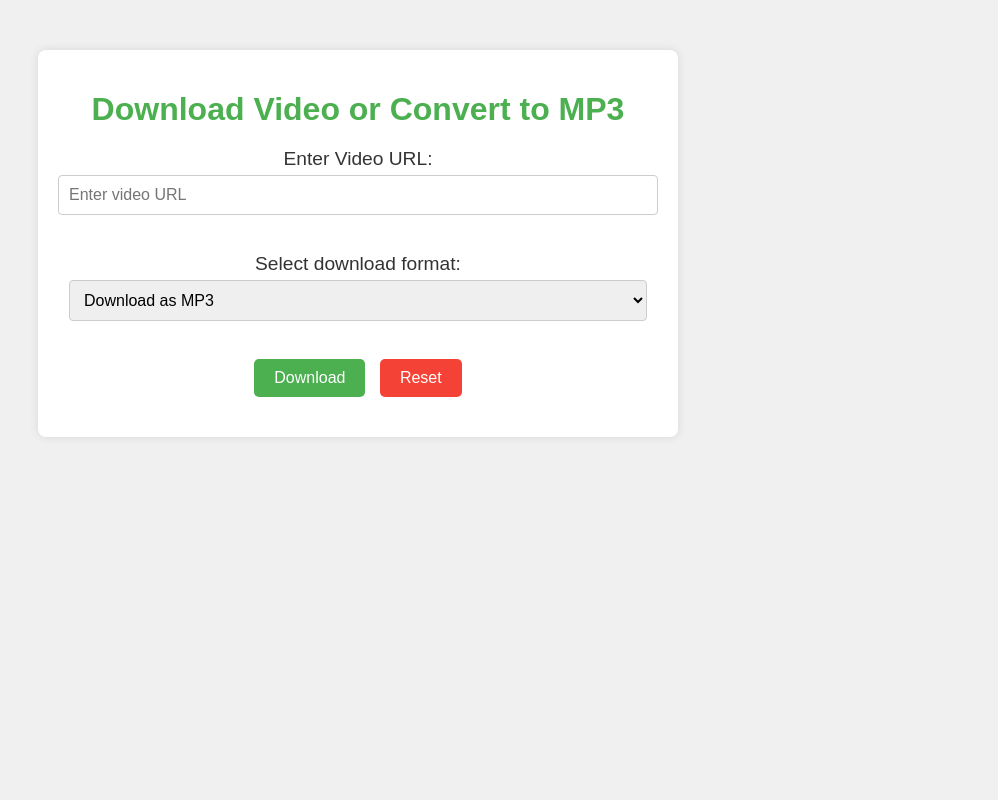
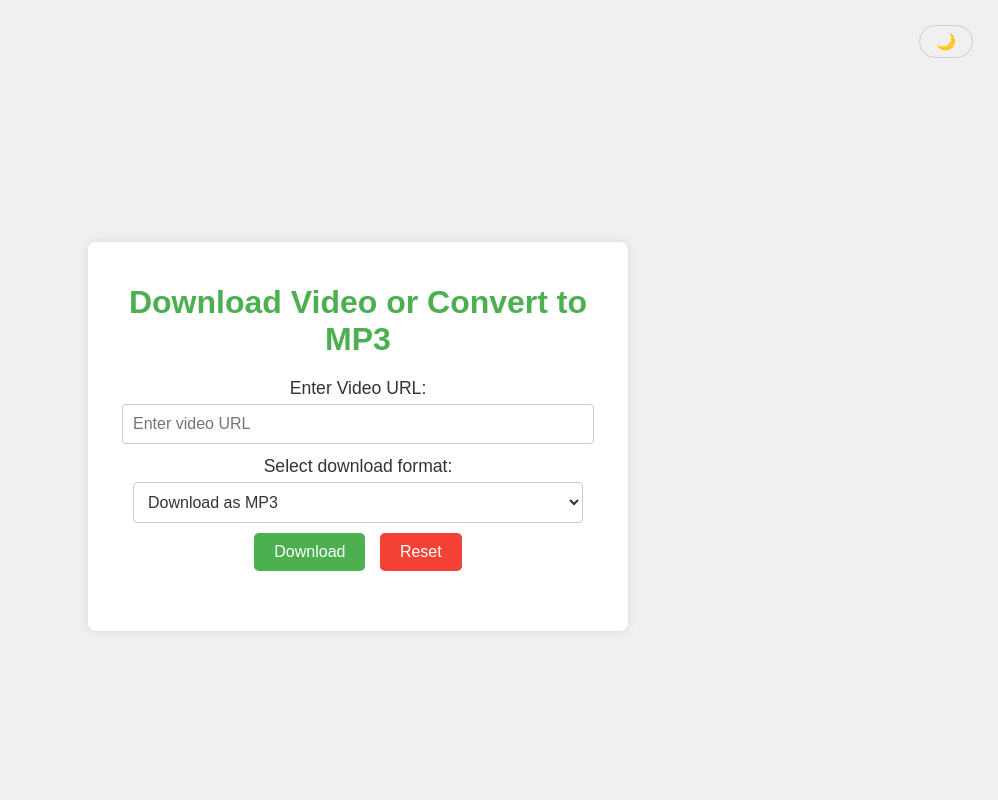
Before and after one commit to techfix-sqaud/YtM, a Flask app: page / in a window 1280 px wide. Shown: the whole page, without its empty margins (282-1280 px from the left). Run offline with Flask 3, Linux system fonts and the light colour scheme.

Commit message:
Enhance index.html with dark mode support and improved styling; refactor form handling for better user experience

```diff
--- a/app/templates/index.html
+++ b/app/templates/index.html
@@ -1,126 +1,238 @@
 <!DOCTYPE html>
 <html lang="en">
 <head>
-    <meta charset="UTF-8">
-    <meta name="viewport" content="width=device-width, initial-scale=1.0">
+  <meta charset="UTF-8" />
+  <meta name="viewport" content="width=device-width, initial-scale=1.0"/>
   <title>Video Downloader</title>
   <script src="https://code.jquery.com/jquery-3.6.0.min.js"></script>
   <style>
+    :root {
+      --light-bg: #f0f0f0;
+      --light-text: #333;
+      --light-box: #fff;
+      --light-accent: #4CAF50;
+      --light-hover: #45a049;
+      --light-reset: #f44336;
+
+      --dark-bg: #181818;
+      --dark-text: #f0f0f0;
+      --dark-box: #232323;
+      --dark-accent: #81c784;
+      --dark-hover: #388e3c;
+      --dark-reset: #e57373;
+    }
+
     body {
-            font-family: 'Arial', sans-serif;
-            background-color: #f0f0f0;
-            color: #333;
       margin: 0;
-            padding: 0;
+      font-family: Arial, sans-serif;
+      background-color: var(--light-bg);
+      color: var(--light-text);
+      display: flex;
+      flex-direction: column;
+      min-height: 100vh;
+      transition: background 0.3s, color 0.3s;
     }
+
+    header {
+      display: flex;
+      justify-content: flex-end;
+      padding: 15px 20px;
+    }
+
+    .mode-toggle {
+      background: none;
+      border: 1px solid #ccc;
+      border-radius: 20px;
+      padding: 6px 16px;
+      font-size: 1em;
+      cursor: pointer;
+      color: inherit;
+      transition: background 0.3s, color 0.3s, border 0.3s;
+    }
+
+    main {
+      flex-grow: 1;
+      display: flex;
+      align-items: center;
+      justify-content: center;
+      padding: 20px;
+    }
+
     .container {
-            max-width: 600px;
-            margin: 50px auto;
+      width: 100%;
+      max-width: 500px;
+      background: var(--light-box);
       padding: 20px;
-            background: #fff;
-            box-shadow: 0 0 10px rgba(0, 0, 0, 0.1);
       border-radius: 8px;
+      box-shadow: 0 0 10px rgba(0,0,0,0.1);
       text-align: center;
+      transition: background 0.3s;
     }
+
     h1 {
       margin-bottom: 20px;
-            color: #4CAF50;
+      color: var(--light-accent);
     }
+
     label {
-            font-size: 1.2em;
-            margin-bottom: 5px;
       display: block;
+      margin: 12px 0 5px;
+      font-size: 1.1em;
     }
+
     input[type="text"], select {
-            width: calc(100% - 22px);
+      width: 90%;
       padding: 10px;
-            margin-bottom: 20px;
+      font-size: 1em;
       border: 1px solid #ccc;
       border-radius: 4px;
+      background: inherit;
+      color: inherit;
+    }
+
+    button {
+      padding: 10px 20px;
+      margin: 10px 5px 0;
       font-size: 1em;
+      border: none;
+      border-radius: 5px;
+      color: #fff;
+      cursor: pointer;
+      transition: background 0.3s;
     }
-        button {
-            background-color: #4CAF50;
-            color: white;
-            border: none;
-            padding: 10px 20px;
-            font-size: 1em;
-            border-radius: 5px;
-            cursor: pointer;
-        }
+
     button:disabled {
       background-color: #ccc;
+      cursor: not-allowed;
     }
+
+    button[type="submit"] {
+      background-color: var(--light-accent);
+    }
+
+    button[type="submit"]:hover:not(:disabled) {
+      background-color: var(--light-hover);
+    }
+
     button[type="reset"] {
-            background-color: #f44336;
-            margin-left: 10px;
+      background-color: var(--light-reset);
     }
-        button:hover:not(:disabled) {
-            background-color: #45a049;
-        }
+
     #message {
       margin-top: 20px;
+      min-height: 20px;
+    }
+
+    /* Dark Mode Overrides */
+    body.dark-mode {
+      background-color: var(--dark-bg);
+      color: var(--dark-text);
+    }
+
+    body.dark-mode .container {
+      background-color: var(--dark-box);
+    }
+
+    body.dark-mode h1 {
+      color: var(--dark-accent);
+    }
+
+    body.dark-mode input[type="text"],
+    body.dark-mode select {
+      background-color: #2c2c2c;
+      border: 1px solid #444;
+      color: var(--dark-text);
+    }
+
+    body.dark-mode button[type="submit"] {
+      background-color: var(--dark-accent);
+    }
+
+    body.dark-mode button[type="submit"]:hover:not(:disabled) {
+      background-color: var(--dark-hover);
+    }
+
+    body.dark-mode button[type="reset"] {
+      background-color: var(--dark-reset);
+    }
+
+    body.dark-mode .mode-toggle {
+      border-color: #444;
     }
   </style>
 </head>
 <body>
+  <header>
+    <button class="mode-toggle" id="modeToggle">🌙 Dark Mode</button>
+  </header>
+  <main>
     <div class="container">
       <h1>Download Video or Convert to MP3</h1>
       <form id="downloadForm">
         <label for="url">Enter Video URL:</label>
-            <input type="text" id="url" name="url" placeholder="Enter video URL" required>
-            <br><br>
+        <input type="text" id="url" name="url" placeholder="Enter video URL" required />
 
         <label for="option">Select download format:</label>
         <select name="option" id="option" required>
           <option value="mp3">Download as MP3</option>
           <option value="mp4">Download as MP4</option>
         </select>
-            <br><br>
 
         <button type="submit" id="downloadButton">Download</button>
         <button type="reset">Reset</button>
       </form>
       <div id="message"></div>
     </div>
+  </main>
 
   <script>
-        $(document).ready(function(){
-            $('#downloadForm').on('submit', function(event){
+    // Dark mode persistence and toggle
+    function setMode(mode) {
+      if (mode === 'dark') {
+        document.body.classList.add('dark-mode');
+        $('#modeToggle').html('☀️');
+      } else {
+        document.body.classList.remove('dark-mode');
+        $('#modeToggle').html('🌙 ');
+      }
+      localStorage.setItem('theme', mode);
+    }
+
+    $(document).ready(function () {
+      const theme = localStorage.getItem('theme') || (window.matchMedia('(prefers-color-scheme: dark)').matches ? 'dark' : 'light');
+      setMode(theme);
+
+      $('#modeToggle').click(function () {
+        setMode(document.body.classList.contains('dark-mode') ? 'light' : 'dark');
+      });
+
+      $('#downloadForm').submit(function (event) {
         event.preventDefault();
-                var url = $('#url').val();
-                var option = $('#option').val();
+        const url = $('#url').val();
+        const option = $('#option').val();
 
-                // Disable the button and change text to "Converting"
         $('#downloadButton').text('Converting...').attr('disabled', true);
 
-                // Send AJAX request to Flask
         $.ajax({
           type: 'POST',
           url: '/download',
           data: $(this).serialize(),
-                    success: function(response) {
-                        if (response.status == 'success') {
-                            // Trigger download using file explorer or Finder
-                            var link = document.createElement('a');
+          success: function (response) {
+            if (response.status === 'success') {
+              const link = document.createElement('a');
               link.href = '/download_file?file=' + response.message;
-                            link.download = response.message.split('/').pop();  // Use filename from response
+              link.download = response.message.split('/').pop();
               document.body.appendChild(link);
               link.click();
               document.body.removeChild(link);
-
-                            // Enable button again and reset form
+              $('#url').val('');
+            } else {
+              $('#message').html(`<p style="color: red;">Error: ${response.message}</p>`);
+            }
             $('#downloadButton').text('Download').attr('disabled', false);
-                            $('#url').val('');  // Reset the URL field
-                        } else {
-                            $('#message').html('<p style="color: red;">Error: ' + response.message + '</p>');
-                            // Enable button again
-                            $('#downloadButton').text('Download').attr('disabled', false);
-                        }
           },
-                    error: function() {
+          error: function () {
             $('#message').html('<p style="color: red;">Something went wrong.</p>');
-                        // Enable button again
             $('#downloadButton').text('Download').attr('disabled', false);
           }
         });
```
Lines whose indentation alone changed are shown as unchanged.
